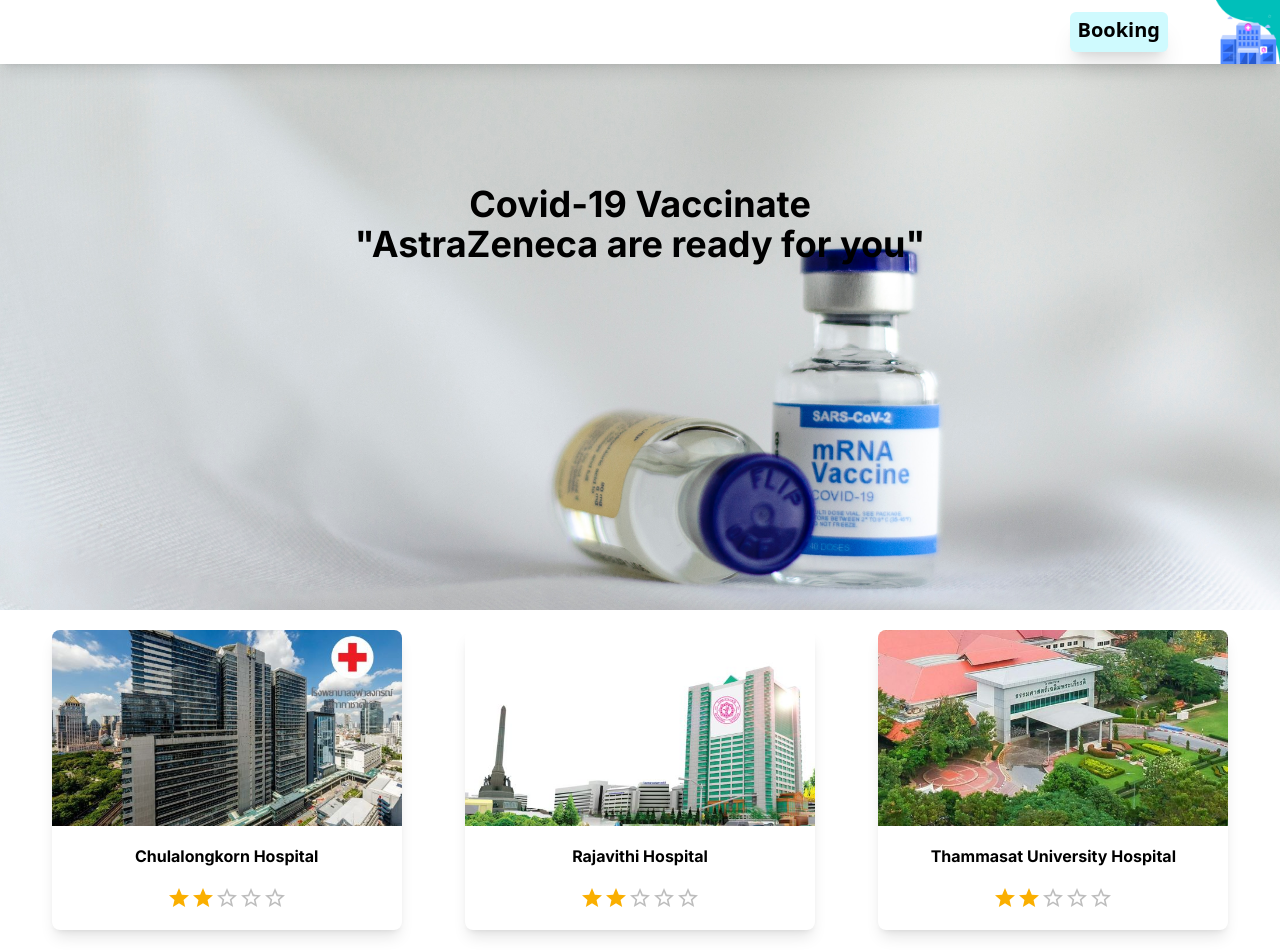
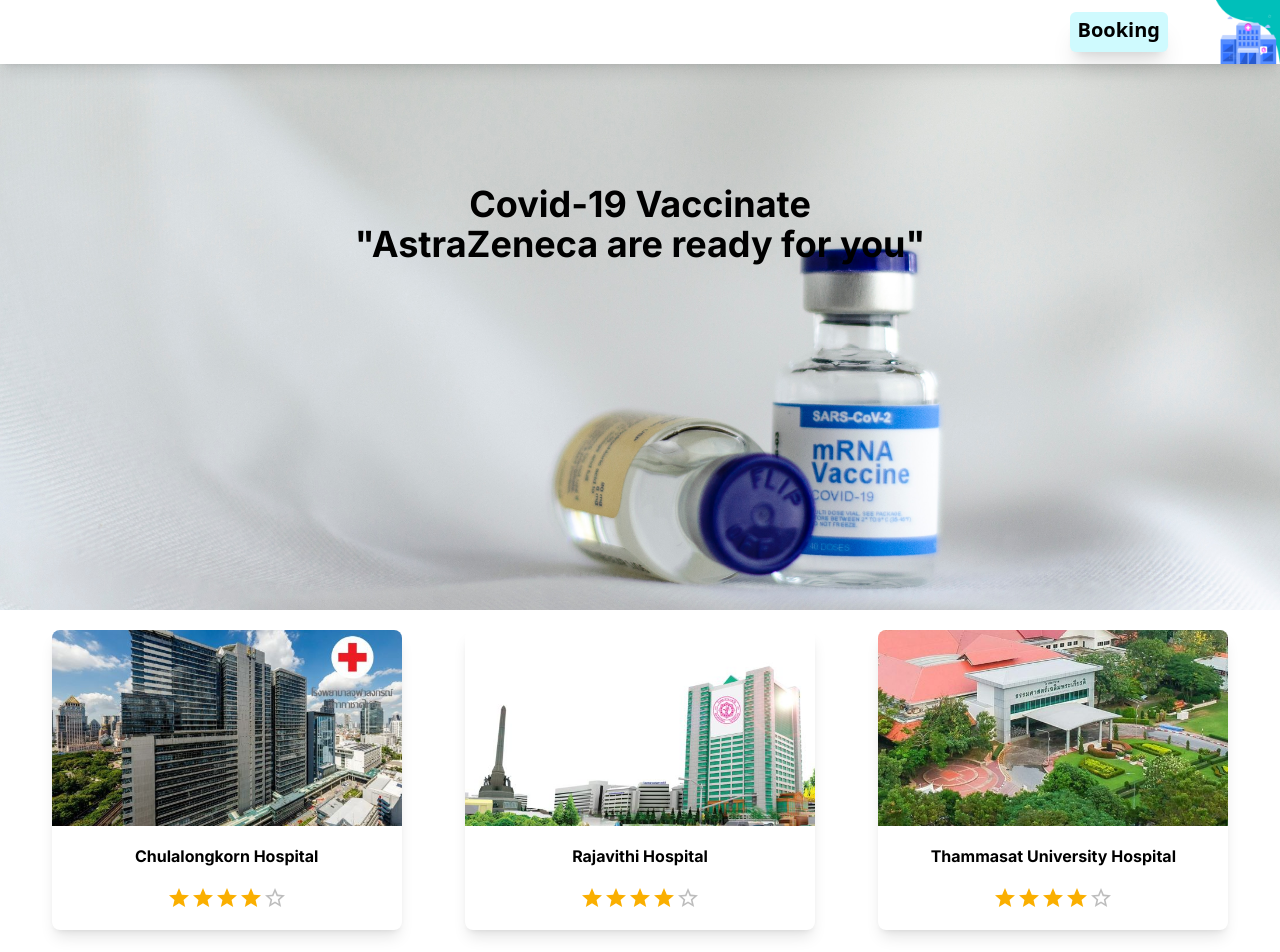
Before and after one commit to ChawinNg/SW_Dev_2_Assignment_3_6431311921, a Next.js app: page / in a window 1280 px wide. Shown: the top 952 px of the page. Built offline with nearby package versions, Linux system fonts and the light colour scheme.

Commit message:
Ass6_FInal1

```diff
--- a/src/components/cardpanel.tsx
+++ b/src/components/cardpanel.tsx
@@ -30,8 +30,8 @@
                 delRating={(hos:string,value:string)=>dispatchRating({type:'remove', hosName:hos,rating:value})}
                 onRating={(hos:string,value:string)=>dispatchRating({type:'add', hosName:hos,rating:value})}/>
             </div>
-            <div className="w-full text-xl font-medium text-black text-center my-10 bg-slate-100 py-10">Rating:
-            {Array.from(ratingList).map((hos)=><div >{hos}</div>)}</div>
+            <div className="w-[100%] text-xl font-medium text-black text-center my-10 bg-slate-100 py-10 ">Rating:
+            {Array.from(ratingList).map((hos)=><div className="cursor-pointer hover:bg-neutral-200" onClick={()=>dispatchRating({type:'remove',hosName:hos[0],rating:hos[1]})}>{hos}</div>)}</div>
 
         </div>
     )
--- a/src/components/vaccinecard.tsx
+++ b/src/components/vaccinecard.tsx
@@ -5,7 +5,7 @@
 import * as React from 'react';
 
 export default function VaccineCard({name,imgsrc,delRating,onRating} : {name:string,imgsrc:string,delRating:Function,onRating:Function}){
-    const [value,setValue] = React.useState<number | null>(2);
+    const [value,setValue] = React.useState<number | null>(4);
     return (
         <InteractiveCard>
             <div className='w-full h-[70%] relative rounded-t-lg'>
@@ -15,7 +15,7 @@
                     className='object-cover rounded-t-lg'/>
             </div>
             <div className='w-full h-[15%] p-[10px] text-black font-bold text-center my-2 relative'>{name}</div>
-            <Rating className='mb-5 object-contain object-center' defaultValue={4} value={value} onChange={(e,newValue)=> {setValue(newValue);e.stopPropagation(); onRating(name," : "+newValue)}}/>
+            <Rating id="rate"className='mb-5 object-contain object-center'  value={value} defaultValue={4} onChange={(e,newValue)=> {setValue(newValue);e.stopPropagation(); onRating(name," Rating : "+newValue)}}/>
             {/* <button className="mx-auto flex text-sm h-[10%] rounded-md bg-sky-600 hover:bg-indigo-600 px-2 py-1 shadow-sm text-white"
             onClick={(e)=>{e.stopPropagation(); onRating(name)}}>Rating</button> */}
         </InteractiveCard>
```
